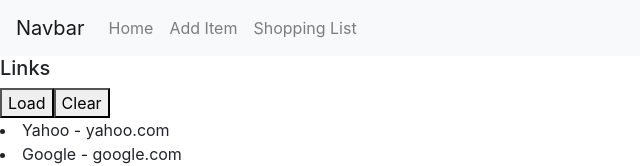
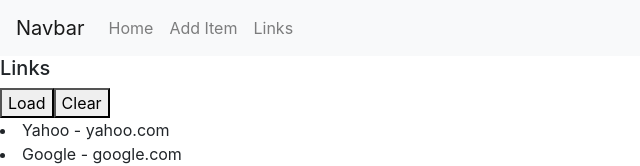
Before and after one commit to XccelerateTech/melodywong, a React (Create React App) app in the folder 53-react-clock/day-53/: page /displaylist in a window 1280 px wide. Shown: the top 166 px of the page, without its empty margins (0-640 px from the left). Built offline with nearby package versions, Linux system fonts and the light colour scheme.

Commit message:
update navbar for links

```diff
--- a/53-react-clock/day-53/src/Action/links.js
+++ b/53-react-clock/day-53/src/Action/links.js
@@ -21,7 +21,8 @@ export const clear = () => {
 
 export function loadLink() {
     return (dispatch) => {
-      return axios('https://www.reddit.com/r/programming.json').then((res) => {
+      return (
+        axios('https://www.reddit.com/r/programming.json').then((res) => {
             let threads = res.data;
             let links = threads.data.children.map((t) => ({
             title: t.data.title,
@@ -31,6 +32,7 @@ export function loadLink() {
             }).catch((err) => {
                 console.log('Failed', err);
                 dispatch(loadLinkFailure());
-      });
+            })
+      )
     };
   }
--- a/53-react-clock/day-53/src/Navbar.js
+++ b/53-react-clock/day-53/src/Navbar.js
@@ -18,7 +18,7 @@ class Navbar extends Component {
                     <Link to={`/additem`}><span className="nav-link">Add Item</span></Link>
                     </li>
                     <li className="nav-item">
-                    <Link to={`/displaylist`}> <span className="nav-link">Shopping List</span></Link>
+                    <Link to={`/displaylist`}> <span className="nav-link">Links</span></Link>
                     </li>
                     </ul>
 
```
Lines whose indentation alone changed are shown as unchanged.
